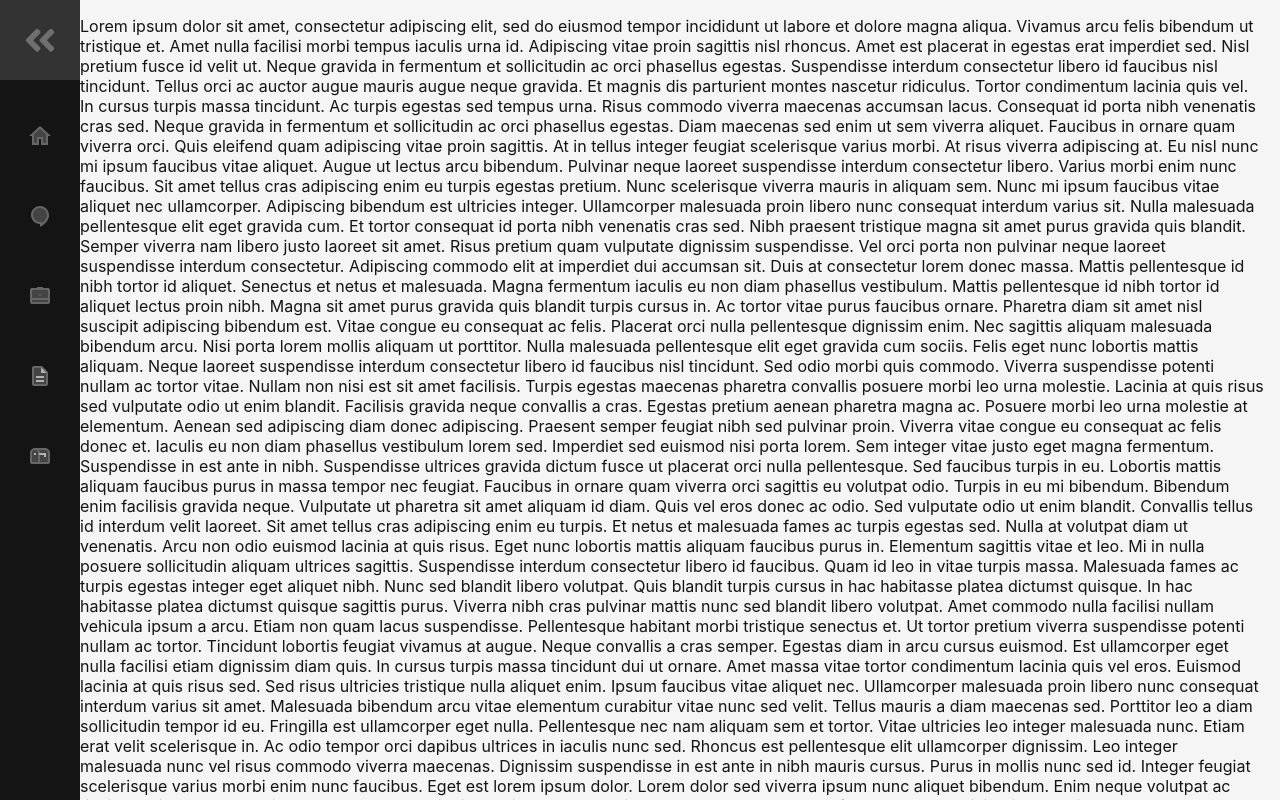
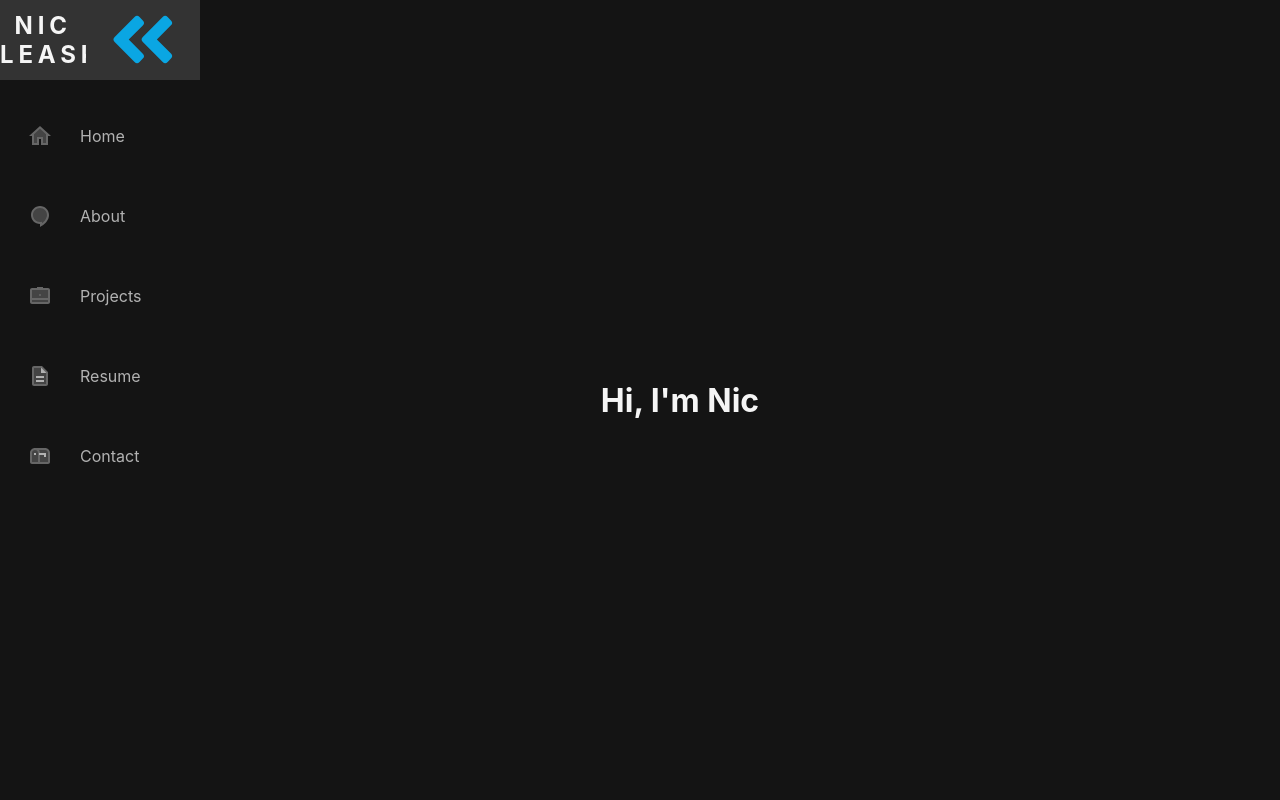
Before and after one commit to LeaskN/portfolio_3.0, a React (Create React App) app: page / in a window 1280 px wide. Shown: the top 800 px of the page. Built offline with nearby package versions, Linux system fonts and the light colour scheme.

Commit message:
updated about me page

```diff
--- a/src/App.css
+++ b/src/App.css
@@ -45,7 +45,6 @@ body::-webkit-scrollbar-thumb{
 
 main{
   margin-left: 5rem;
-  padding: 1rem;
   font-size: 1em;
 }
 
--- a/src/App.js
+++ b/src/App.js
@@ -1,12 +1,14 @@
 import './App.css';
 import React from 'react';
 import NavBar from './Components/NavBar';
+import Home from './Components/Home/Home';
 
 function App() {
   return (
     <div className="App">
       <NavBar/>
       <main>
+        <Home />
         Lorem ipsum dolor sit amet, consectetur adipiscing elit, sed do eiusmod tempor incididunt ut labore et dolore magna aliqua. Vivamus arcu felis bibendum ut tristique et. Amet nulla facilisi morbi tempus iaculis urna id. Adipiscing vitae proin sagittis nisl rhoncus. Amet est placerat in egestas erat imperdiet sed. Nisl pretium fusce id velit ut. Neque gravida in fermentum et sollicitudin ac orci phasellus egestas. Suspendisse interdum consectetur libero id faucibus nisl tincidunt. Tellus orci ac auctor augue mauris augue neque gravida. Et magnis dis parturient montes nascetur ridiculus. Tortor condimentum lacinia quis vel. In cursus turpis massa tincidunt. Ac turpis egestas sed tempus urna. Risus commodo viverra maecenas accumsan lacus. Consequat id porta nibh venenatis cras sed. Neque gravida in fermentum et sollicitudin ac orci phasellus egestas. Diam maecenas sed enim ut sem viverra aliquet. Faucibus in ornare quam viverra orci. Quis eleifend quam adipiscing vitae proin sagittis. At in tellus integer feugiat scelerisque varius morbi.
 
         At risus viverra adipiscing at. Eu nisl nunc mi ipsum faucibus vitae aliquet. Augue ut lectus arcu bibendum. Pulvinar neque laoreet suspendisse interdum consectetur libero. Varius morbi enim nunc faucibus. Sit amet tellus cras adipiscing enim eu turpis egestas pretium. Nunc scelerisque viverra mauris in aliquam sem. Nunc mi ipsum faucibus vitae aliquet nec ullamcorper. Adipiscing bibendum est ultricies integer. Ullamcorper malesuada proin libero nunc consequat interdum varius sit. Nulla malesuada pellentesque elit eget gravida cum. Et tortor consequat id porta nibh venenatis cras sed. Nibh praesent tristique magna sit amet purus gravida quis blandit. Semper viverra nam libero justo laoreet sit amet. Risus pretium quam vulputate dignissim suspendisse. Vel orci porta non pulvinar neque laoreet suspendisse interdum consectetur.
--- /dev/null
+++ b/src/Components/Home/Home.css
@@ -0,0 +1,19 @@
+.home{
+  min-height: 100vh;
+  display: flex;
+  justify-content: center;
+  align-items: center;
+  background-color: var(--bg-primary);
+  color: var(--nl-white);
+}
+
+.intro {
+  animation: 1s intro .3s forwards;
+    transform:translateX(100vw);
+}
+
+@keyframes intro {
+  to {
+    transform:translateX(0);
+  }
+}
--- /dev/null
+++ b/src/Components/Home/Home.js
@@ -0,0 +1,10 @@
+import React from 'react';
+import './Home.css'
+
+export default function(){
+  return(
+    <div className="home">
+      <h1 className="intro">Hi, I'm Nic</h1>
+    </div>
+  )
+}
```
Also changed, not shown: src/Components/NavBar.js (+1 -55 lines), 1 other file (tests, documents, lock files or other folders).
